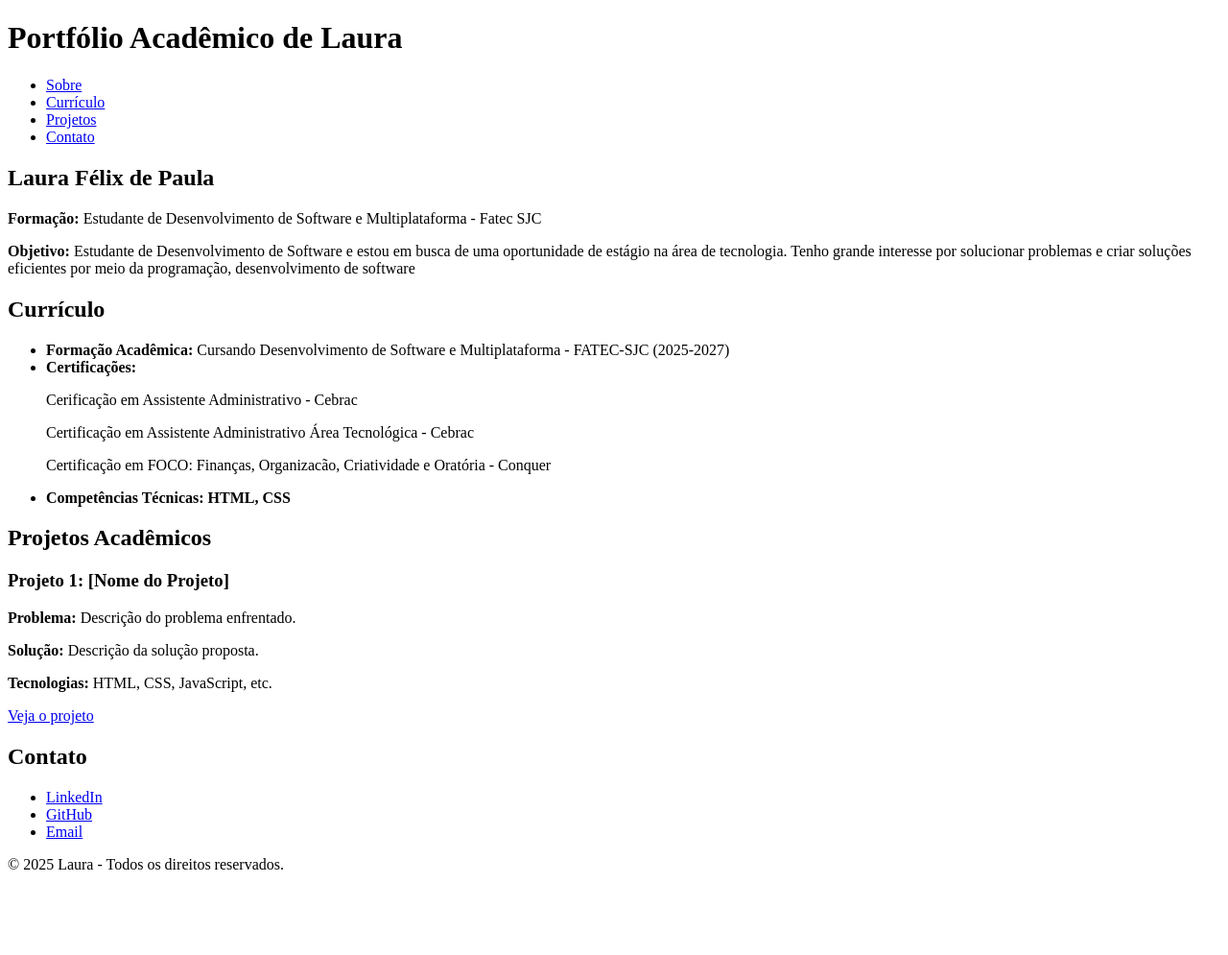
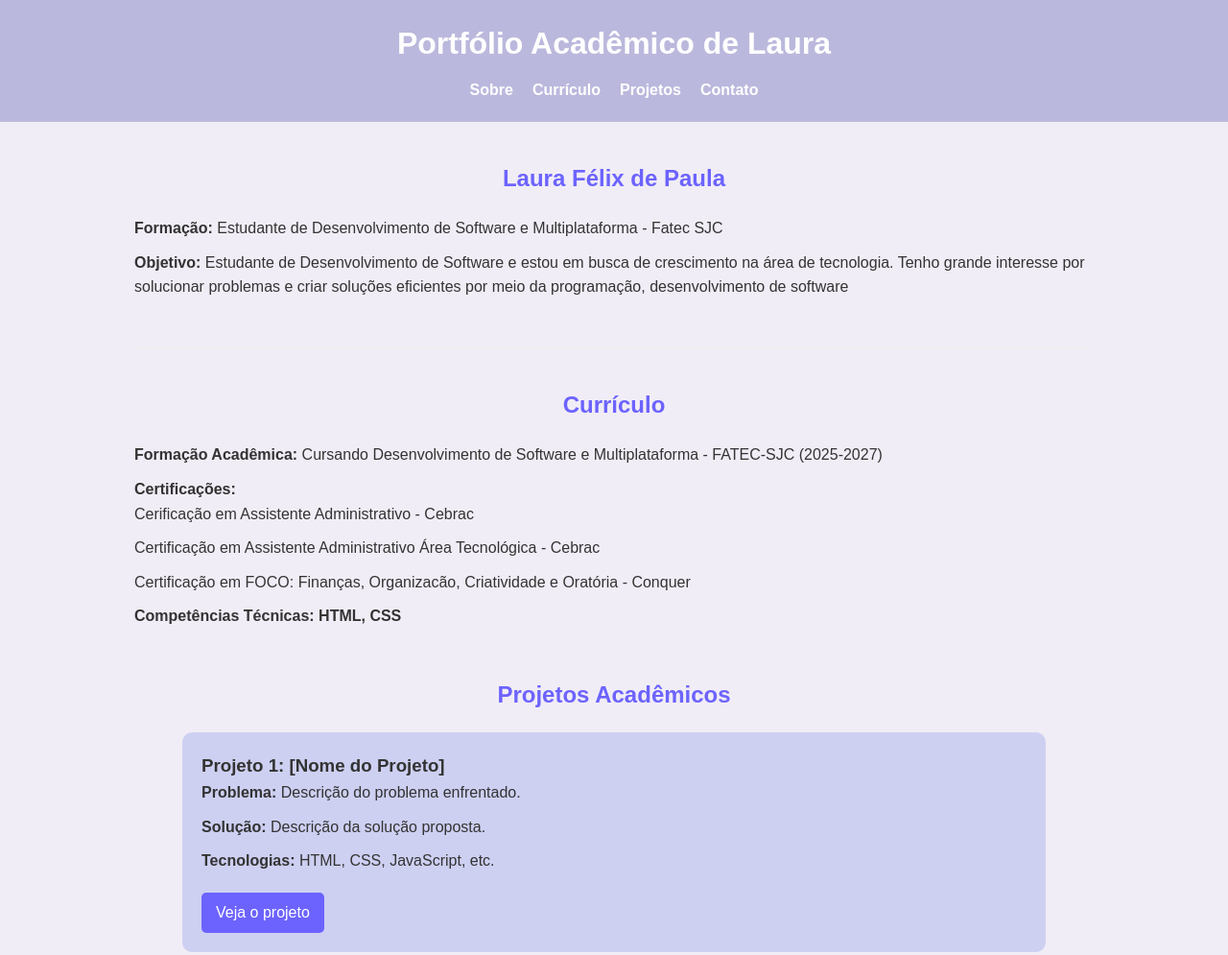
Before and after one commit to lauraflx/lauraflx, a plain HTML site: page index.html in a window 1280 px wide. Shown: the top 995 px of the page at 96% size. Before the commit the page ends 926 px from the top, so only its background shows below. Drawn offline with Linux system fonts and the light colour scheme.

Commit message:
Update index.html

```diff
--- a/index.html
+++ b/index.html
@@ -3,10 +3,126 @@
 <head>
     <meta charset="UTF-8">
     <meta name="viewport" content="width=device-width, initial-scale=1.0">
-    <title>Laura Félix de Paula</title>
+    <title>Portfólio Laura</title>
+    <link rel="website icon" type="jpg"
+    href="https://i.pinimg.com/736x/e0/32/f7/e032f7a5e7458eaea7edba5a2d793547.jpg">
+
+    <style>
+        * {
+            margin: 0;
+            padding: 0;
+            box-sizing: border-box;
+            scroll-behavior: smooth;
+            font-family: Arial, sans-serif;
+        }
+
+        body {
+            background-color: #f1edf6;
+            color: #333;
+            line-height: 1.6;
+        }
+
+        header {
+            background-color: #bbb8dd;
+            color: #fff;
+            padding: 20px 0;
+        }
+
+        .container {
+            width: 90%;
+            max-width: 1000px;
+            margin: 0 auto;
+        }
+
+        header h1 {
+            text-align: center;
+            margin-bottom: 10px;
+        }
+
+        nav ul {
+            display: flex;
+            justify-content: center;
+            gap: 20px;
+            list-style: none;
+        }
+
+        nav ul li a {
+            color: #fff;
+            text-decoration: none;
+            font-weight: bold;
+            transition: color 0.3s;
+        }
+
+        nav ul li a:hover {
+            color: #1c558e;
+        }
+
+        section {
+            padding: 40px 0;
+            border-bottom: 1px solid #eee;
+        }
+
+        section h1, section h2 {
+            color: #6c63ff;
+            text-align: center;
+            margin-bottom: 20px;
+        }
+
+        section p, section li {
+            margin-bottom: 10px;
+        }
+
+        .projeto {
+            background-color: #ced0f2;
+            padding: 20px;
+            border-radius: 10px;
+            margin-top: 20px;
+        }
+
+        .projeto a {
+            display: inline-block;
+            margin-top: 10px;
+            background-color: #6c63ff;
+            color: #fff;
+            padding: 8px 15px;
+            text-decoration: none;
+            border-radius: 5px;
+        }
+
+        .projeto a:hover {
+            background-color: #5a52e0;
+        }
+
+        ul {
+            list-style: none;
+            padding-left: 0;
+        }
+
+        #contato ul li {
+            margin: 10px 0;
+        }
+
+        #contato a {
+            color: #6c63ff;
+            text-decoration: none;
+            font-weight: bold;
+        }
+
+        #contato a:hover {
+            text-decoration: underline;
+        }
+
+        footer {
+            background-color: #333;
+            color: #fff;
+            text-align: center;
+            padding: 15px 0;
+            margin-top: 30px;
+        }
+    </style>
 </head>
+
 <body>
-
     <header>
         <div class="container">
             <h1>Portfólio Acadêmico de Laura</h1>
@@ -21,10 +137,11 @@
         </div>
     </header>
 
+    <main class="container">
     <section id="sobre">
         <h1>Laura Félix de Paula</h1>
         <p><b>Formação:</b> Estudante de Desenvolvimento de Software e Multiplataforma - Fatec SJC </p>
-        <p><b>Objetivo:</b> Estudante de Desenvolvimento de Software e estou em busca de uma oportunidade de estágio na área de tecnologia.
+        <p><b>Objetivo:</b> Estudante de Desenvolvimento de Software e estou em busca de crescimento na área de tecnologia.
     Tenho grande interesse por solucionar problemas e criar soluções eficientes por meio da programação, desenvolvimento de software</p>
     </section>
 
@@ -65,7 +182,7 @@
 
 
     <footer>
-        <p>&copy; 2025 Laura - Todos os direitos reservados.</p>
+        <p>&copy; 2025 - Laura Félix de Paula</p>
     </footer>
 
 </body>
```
